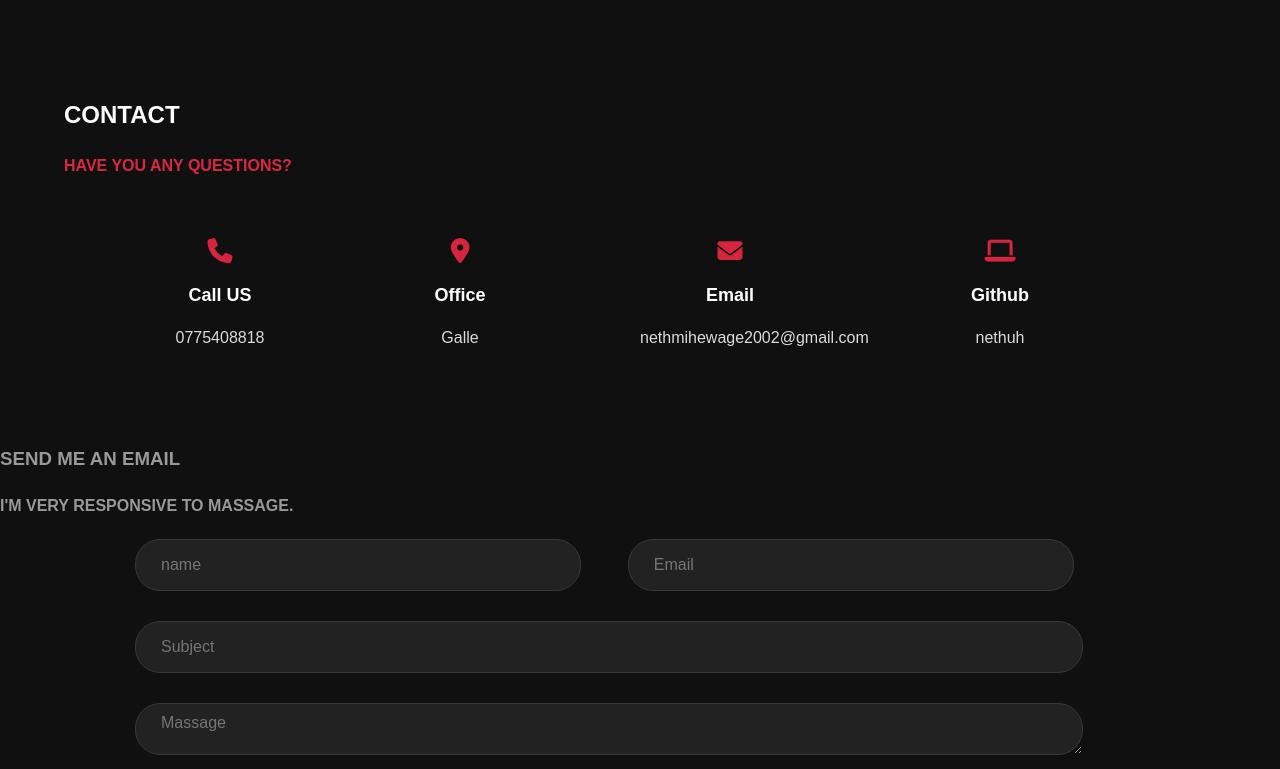
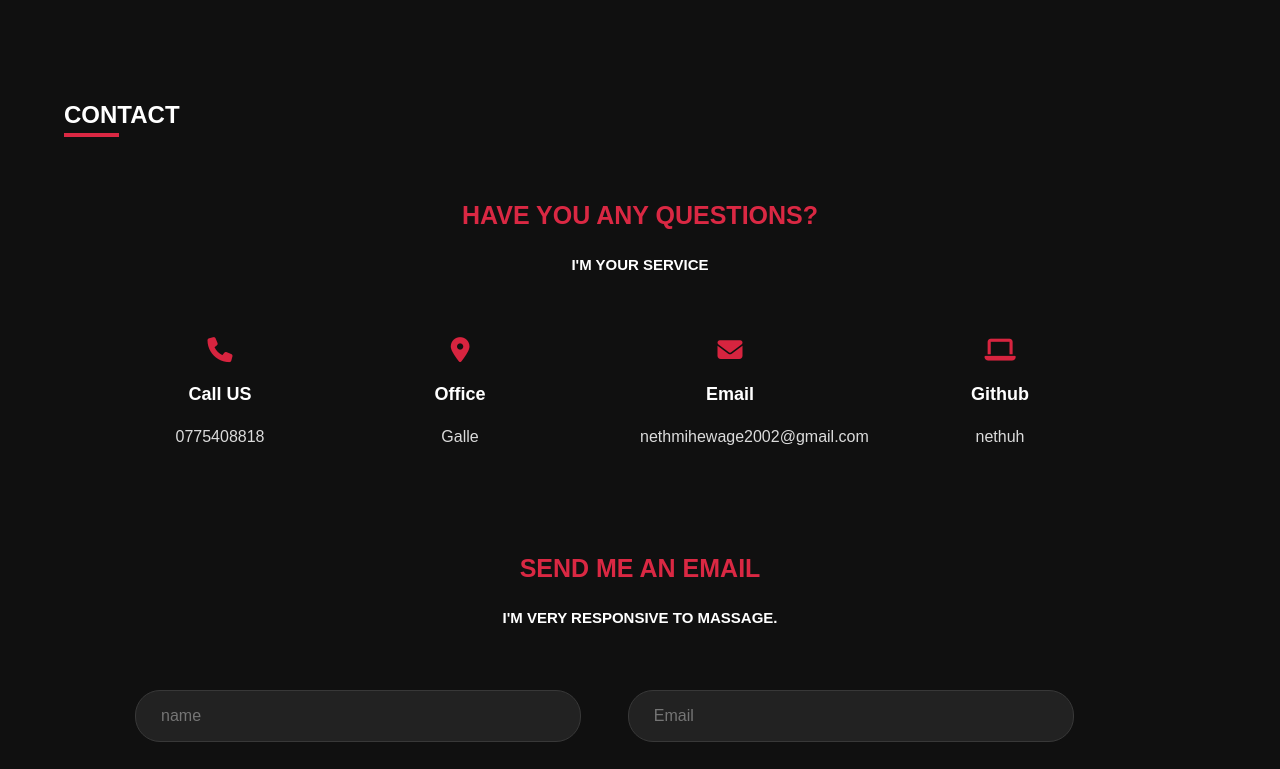
Before and after one commit to nethuh/Dark_Portfolio, a plain HTML site: page index.html in a window 1280 px wide. Shown: the part 2760-3529 px from the top of the page. Drawn offline with nearby package versions, Linux system fonts and the light colour scheme; a web font is replaced by a local one.

Commit message:
contact done

```diff
--- a/assets/css/style.css
+++ b/assets/css/style.css
@@ -585,12 +585,32 @@ nav {
 
 /*................Contact................*/
 
+.row1 {
+    display: flex;
+    flex-wrap: wrap;
+    margin-left: 40px;
+    margin-right: 40px;
+    position: relative;
+}
+
 .contact .heading1 {
     margin-top: 79px;
     margin-left: 5%;
     margin-bottom: 60px;
 }
+.contact-title {
+    color: #da2843;
+    text-align: center;
+    font-size: 25px;
+    margin-bottom: 20px;
+}
 
+.contact-sub-title {
+    color: white;
+    text-align: center;
+    font-size: 15px;
+    margin-bottom: 60px;
+}
 .contact .contact-info {
     flex: 0 0 10%;
     max-width: 15%;
@@ -599,13 +619,16 @@ nav {
     margin-left: 10%;
 
 }
+
 .contact .contact-info .icon {
     display: inline-block;
 }
+
 .contact .contact-info .icon .fa {
     font-size: 25px;
     color: #d7243f;
 }
+
 .contact .contact-info h4 {
     font-size: 18px;
     font-weight: 700;
@@ -620,11 +643,13 @@ nav {
     color: rgba(255, 255, 255, 0.85);
     font-weight: 400;
 }
+
 .contact .contact-form {
     flex: 0 0 100%;
     max-width: 100%;
     margin-left: 55px;
 }
+
 .contact .contact-form .col-6 {
     flex: 0 0 44%;
     max-width: 50%;
@@ -638,6 +663,7 @@ nav {
 .contact .contact-form .form-item {
     margin-bottom: 30px;
 }
+
 .contact .contact-form .form-item .form-control {
     width: 80%;
     height: 30px;
@@ -646,7 +672,7 @@ nav {
     border: 1px solid #383838;
     padding: 10px 25px;
     font-size: 16px;
-    color: #504e70;
+    color: white;
     transition: all 0.3s ease;
 }
 
@@ -669,10 +695,9 @@ nav {
 
 }
 
-.row1{
-    display: flex;
-    flex-wrap: wrap;
-    margin-left: 40px;
-    margin-right: 40px;
-    position: relative;
+.contact .title{
+    width: 55px;
+    height: 4px;
+    background-color: #da2843;
+    margin-top: -20px;
 }
--- a/index.html
+++ b/index.html
@@ -306,9 +306,13 @@
 
     <section class="contact" id="contact">
         <div class="heading1">
+
             <h2 style="color: white">CONTACT</h2>
-            <h4 style="color: #da2843">HAVE YOU ANY QUESTIONS?</h4>
+            <div class="title">
+            </div>
         </div>
+        <h4 class="contact-title">HAVE YOU ANY QUESTIONS?</h4>
+        <h4 class="contact-sub-title">I'M YOUR SERVICE</h4>
         <!--contact info item start-->
         <div class="row1">
         <div class="contact-info">
```
